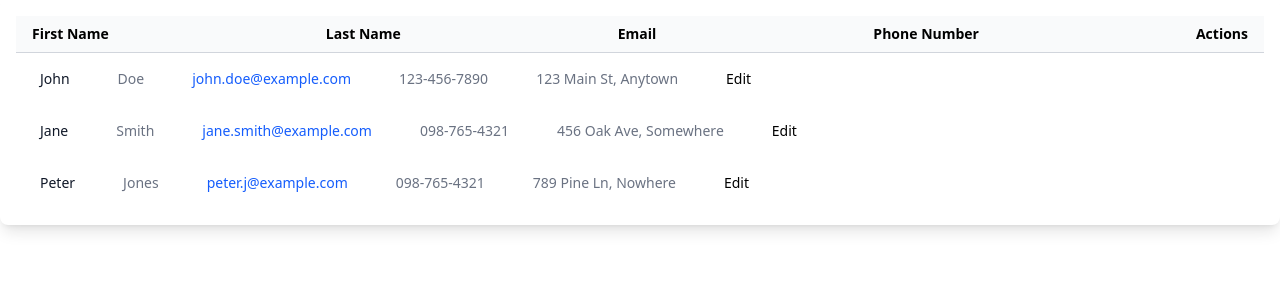
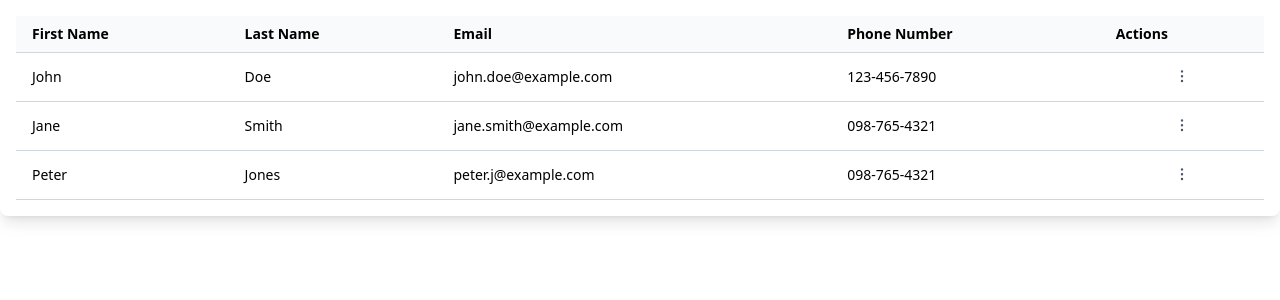
Before and after one commit to soufiane-amt/contact-app-assessment, a React (Vite) app in the folder contact-book-frontend/: page / in a window 1280 px wide. Shown: the top 300 px of the page. Built offline with nearby package versions, Linux system fonts and the light colour scheme.

Commit message:
feat: add Contact Actions

```diff
--- a/contact-book-frontend/src/components/ContactTable.jsx
+++ b/contact-book-frontend/src/components/ContactTable.jsx
@@ -1,54 +1,99 @@
+import { useEffect, useRef, useState } from "react";
+
 const contacts = [
   {
     id: 1,
-    firstName: 'John',
-    lastName: 'Doe',
-    email: 'john.doe@example.com',
-    phoneNumber: '123-456-7890',
-    address: '123 Main St, Anytown',
+    firstName: "John",
+    lastName: "Doe",
+    email: "john.doe@example.com",
+    phoneNumber: "123-456-7890",
+    address: "123 Main St, Anytown",
   },
   {
     id: 2,
-    firstName: 'Jane',
-    lastName: 'Smith',
-    email: 'jane.smith@example.com',
-    phoneNumber: '098-765-4321',
-    address: '456 Oak Ave, Somewhere',
+    firstName: "Jane",
+    lastName: "Smith",
+    email: "jane.smith@example.com",
+    phoneNumber: "098-765-4321",
+    address: "456 Oak Ave, Somewhere",
   },
   {
     id: 3,
-    firstName: 'Peter',
-    lastName: 'Jones',
-    email: 'peter.j@example.com',
-    phoneNumber: '098-765-4321',
-    address: '789 Pine Ln, Nowhere',
+    firstName: "Peter",
+    lastName: "Jones",
+    email: "peter.j@example.com",
+    phoneNumber: "098-765-4321",
+    address: "789 Pine Ln, Nowhere",
   },
 ];
 
+function ContactActions() {
+  const [isInView, setInview] = useState(false);
+  const menuRef = useRef(null);
+
+  useEffect(() => {
+    const handleClickOutside = (event) => {
+        if (isInView && menuRef.current && !menuRef.current.contains(event.target))
+            setInview(false);
+    };
+    document.addEventListener("mousedown", handleClickOutside);
+  }, [isInView]);
+
+  return (
+    <div className="relative">
+      <button
+        className="cursor-pointer"
+        onClick={() => {
+          setInview((prevInview) => !prevInview);
+        }}
+      >
+        <svg
+          className="w-3 h-4 text-gray-600"
+          fill="currentColor"
+          viewBox="0 0 20 20"
+          xmlns="http://www.w3.org/2000/svg"
+        >
+          <path d="M10 6a2 2 0 110-4 2 2 0 010 4zm0 8a2 2 0 110-4 2 2 0 010 4zm0 8a2 2 0 110-4 2 2 0 010 4z"></path>
+        </svg>
+      </button>
+      {isInView && (
+        <div ref={menuRef} className="absolute right-2 mt-2 w-20 bg-white rounded-sm shadow-lg z-1  focus:outline-none">
+          <button
+            className="block w-full text-left px-4 py-2 text-sm text-gray-700 hover:bg-gray-100 transition-colors duration-150 rounded-t-md focus:outline-none focus:ring-2 focus:ring-offset-2 focus:ring-indigo-500"
+            onClick={() => console.log("Edit clicked!")}
+          >
+            Edit
+          </button>
+          <button
+            className="block w-full text-left px-4 py-2 text-sm text-red-600 hover:bg-red-50 transition-colors duration-150 rounded-b-md focus:outline-none focus:ring-2 focus:ring-offset-2 focus:ring-indigo-500"
+            onClick={() => console.log("Delete clicked!")}
+          >
+            Delete
+          </button>
+        </div>
+      )}
+    </div>
+  );
+}
 
 export default function ContactTable() {
   return (
     <div className="shadow-lg rounded-lg p-4 bg-white">
       <table className="w-full">
-        <thead className="bg-gray-50 flex !justify-between border-b border-gray-300">
+        <thead className="bg-gray-50  border-b border-gray-300 text-left">
           <th scope="col" className="px-4 py-2 text-sm ">
-            {" "}
             First Name
           </th>
           <th scope="col" className="px-4 py-2 text-sm ">
-            {" "}
             Last Name
           </th>
           <th scope="col" className="px-4 py-2 text-sm ">
-            {" "}
             Email
           </th>
           <th scope="col" className="px-4 py-2 text-sm ">
-            {" "}
             Phone Number
           </th>
           <th scope="col" className="px-4 py-2 text-sm ">
-            {" "}
             Actions
           </th>
         </thead>
@@ -56,25 +101,14 @@ export default function ContactTable() {
           {contacts.map((contact) => (
             <tr
               key={contact.id}
-              className="hover:bg-blue-50 transition duration-150 ease-in-out flex "
+              className="hover:bg-blue-50 transition duration-600 ease-in-out  border-b border-gray-300 text-left"
             >
-              <td className="px-6 py-4 whitespace-nowrap text-sm font-medium text-gray-900">
-                {contact.firstName}
-              </td>
-              <td className="px-6 py-4 whitespace-nowrap text-sm text-gray-500">
-                {contact.lastName}
-              </td>
-              <td className="px-6 py-4 whitespace-nowrap text-sm text-blue-600 hover:underline">
-                {contact.email}
-              </td>
-              <td className="px-6 py-4 whitespace-nowrap text-sm text-gray-500">
-                {contact.phoneNumber}
-              </td>
-              <td className="px-6 py-4 whitespace-nowrap text-sm text-gray-500">
-                {contact.address}
-              </td>
-              <td className="px-6 py-4 whitespace-nowrap text-center text-sm font-medium">
-                <button>Edit</button>
+              <td className="h-5 px-4 py-3 text-sm">{contact.firstName}</td>
+              <td className="h-5 px-4 py-3 text-sm">{contact.lastName}</td>
+              <td className="h-5 px-4 py-3 text-sm">{contact.email}</td>
+              <td className="h-5 px-4 py-3 text-sm">{contact.phoneNumber}</td>
+              <td className="h-5 px-6 py-3 whitespace-nowrap text-center  font-medium">
+                <ContactActions />
               </td>
             </tr>
           ))}
```
